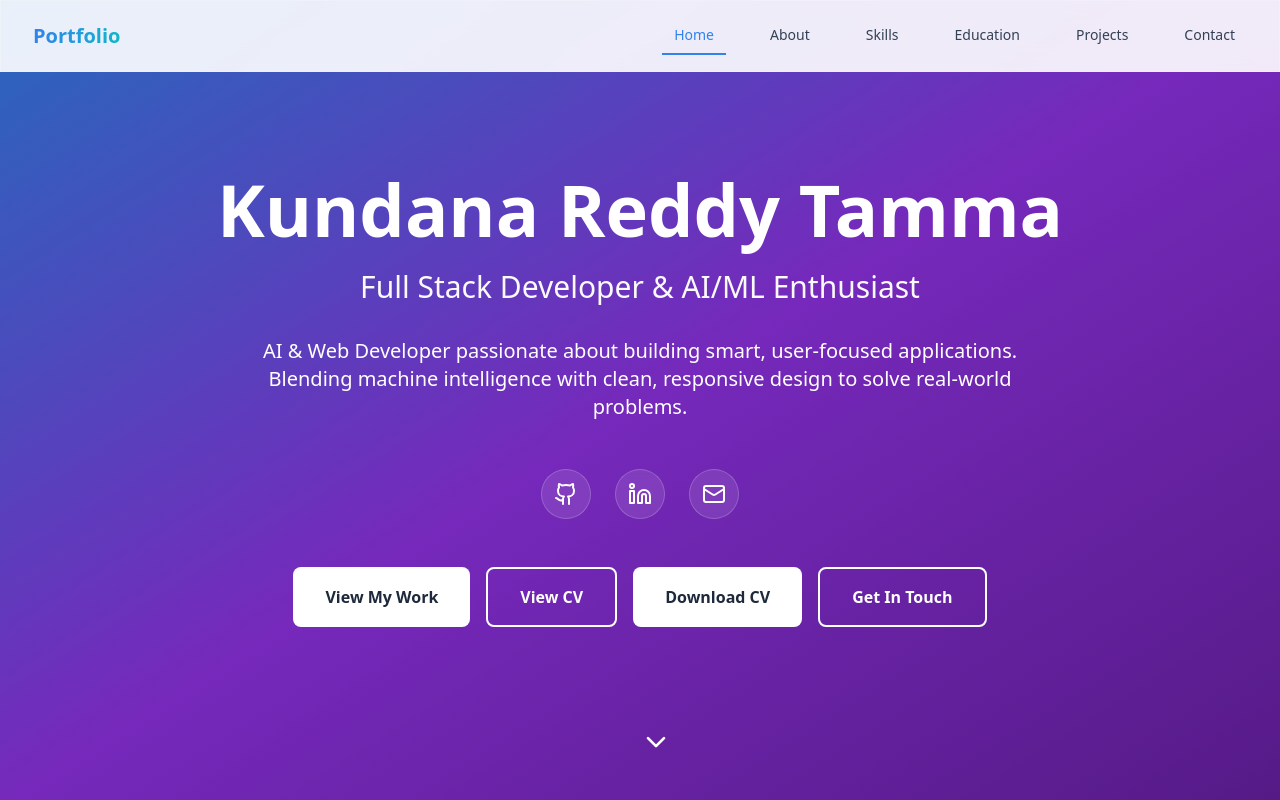
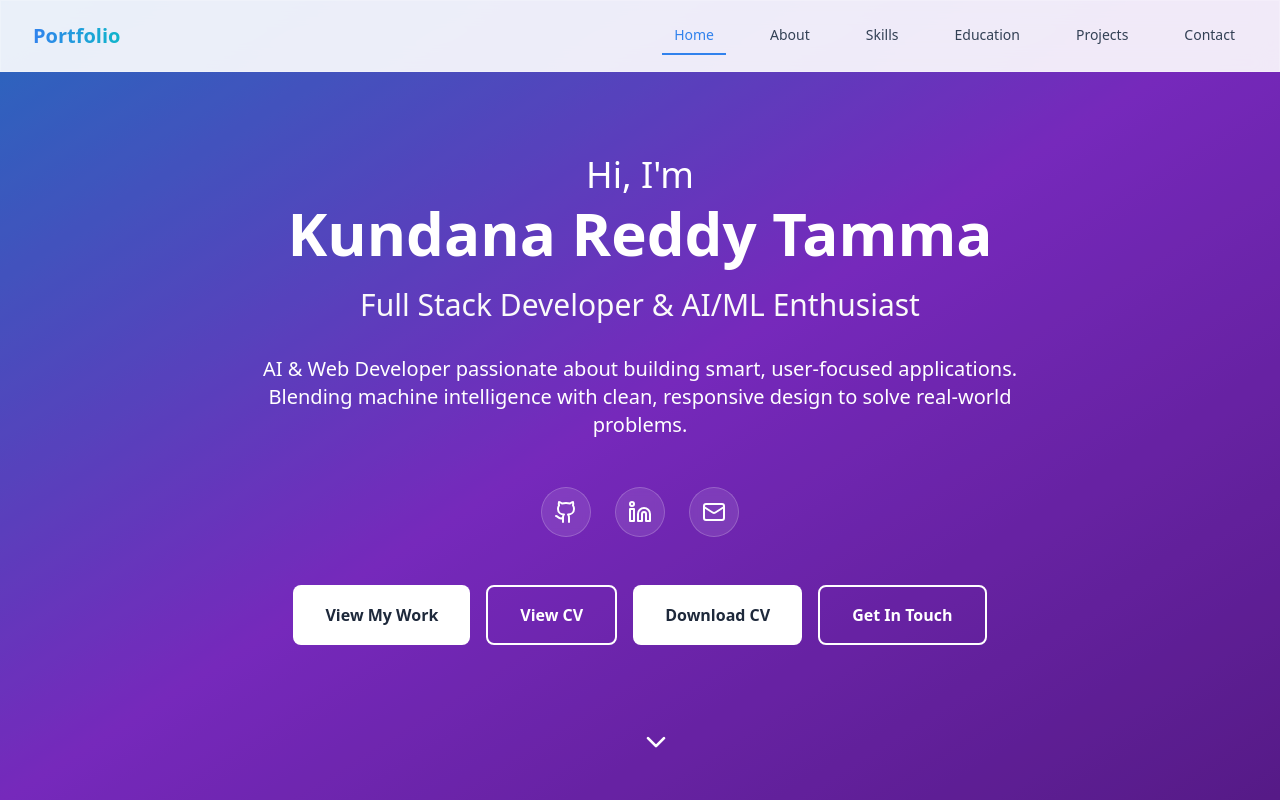
Before and after one commit to kundanareddy2830/portfolio, a React (Vite) app in the folder frontend/: page / in a window 1280 px wide. Shown: the top 800 px of the page. Built offline with nearby package versions, Linux system fonts and the light colour scheme.

Commit message:
Update: Add 'Hi, I'm' text and adjust name size in hero section

```diff
--- a/frontend/src/components/hero-section.tsx
+++ b/frontend/src/components/hero-section.tsx
@@ -26,8 +26,16 @@ export default function HeroSection() {
           animate={{ opacity: 1, y: 0 }}
           transition={{ duration: 0.6 }}
         >
+          <motion.p
+            className="text-2xl sm:text-3xl lg:text-4xl font-medium mb-2 text-primary-foreground/90"
+            initial={{ opacity: 0, y: 30 }}
+            animate={{ opacity: 1, y: 0 }}
+            transition={{ duration: 0.6, delay: 0.1 }}
+          >
+            Hi, I'm
+          </motion.p>
           <motion.h1
-            className="text-4xl sm:text-6xl lg:text-7xl font-bold mb-6"
+            className="text-3xl sm:text-5xl lg:text-6xl font-bold mb-6"
             initial={{ opacity: 0, y: 50 }}
             animate={{ opacity: 1, y: 0 }}
             transition={{ duration: 0.8, delay: 0.2 }}
```
